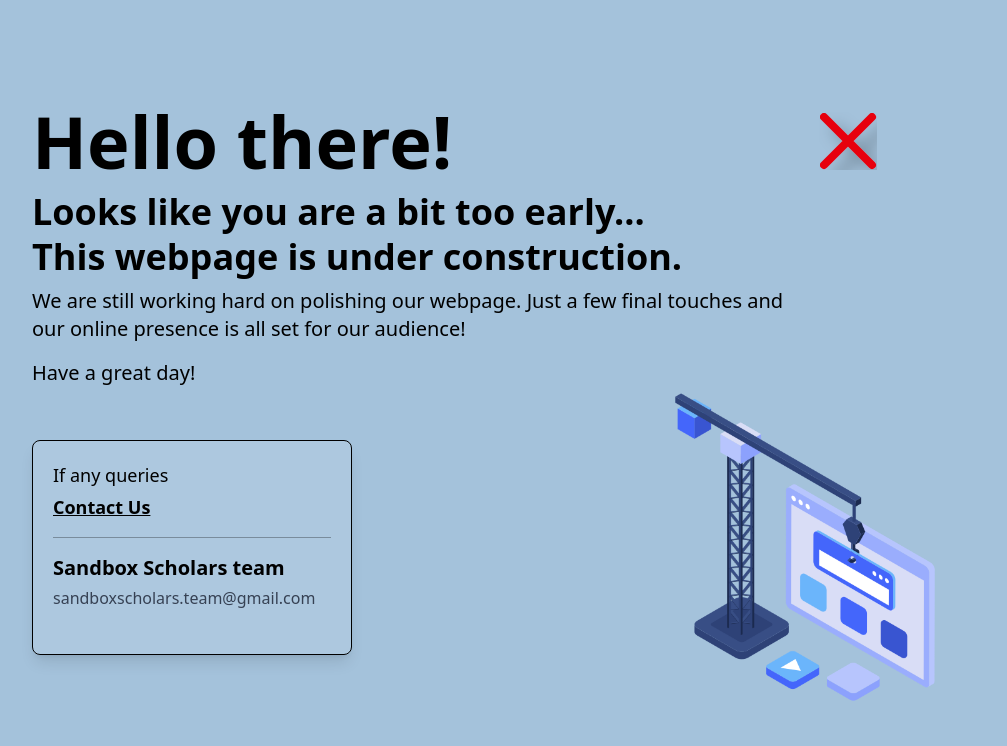
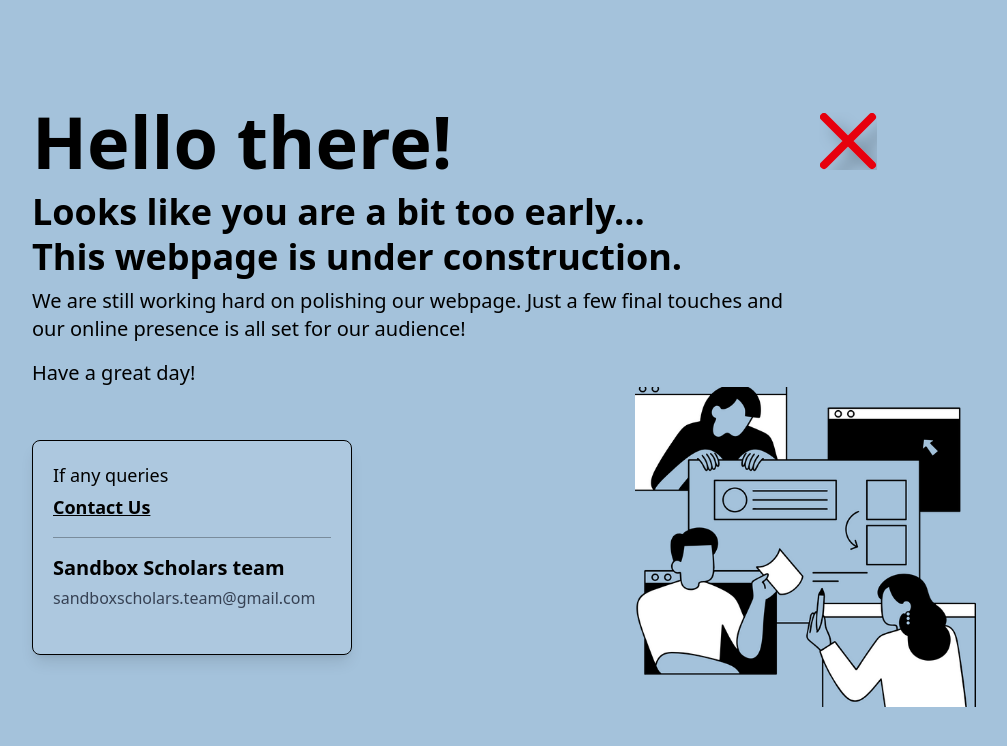
Before and after one commit to sandboxscholars/innovation-platform, a Next.js app: page / in a window 1280 px wide. Shown: the top 746 px of the page, without its empty margins (32-1039 px from the left). Built offline with nearby package versions, Linux system fonts and the light colour scheme.

Commit message:
update image and add netlify build code

```diff
--- a/package.json
+++ b/package.json
@@ -4,7 +4,7 @@
   "private": true,
   "scripts": {
     "dev": "next dev --turbopack",
-    "build": "next build --turbopack",
+    "build": "next build && next export",
     "start": "next start",
     "lint": "eslint"
   },
--- a/src/app/page.js
+++ b/src/app/page.js
@@ -83,7 +83,7 @@ export default function HomePage() {
             <Image
               src="/under-construction.png"
               fill
-              className="object-contain md:mx-auto"
+              className="object-contain max-w-[80%] max-h-[80%] lg:max-w-[100%] lg:max-h-[100%] md:mx-auto"
               alt="An illustration of an under construction sign and a worker"
               sizes="(max-width: 768px) 100vw, (max-width: 1200px) 50vw, 600px"
               priority
```
Also changed, not shown: public/under-construction.png.
